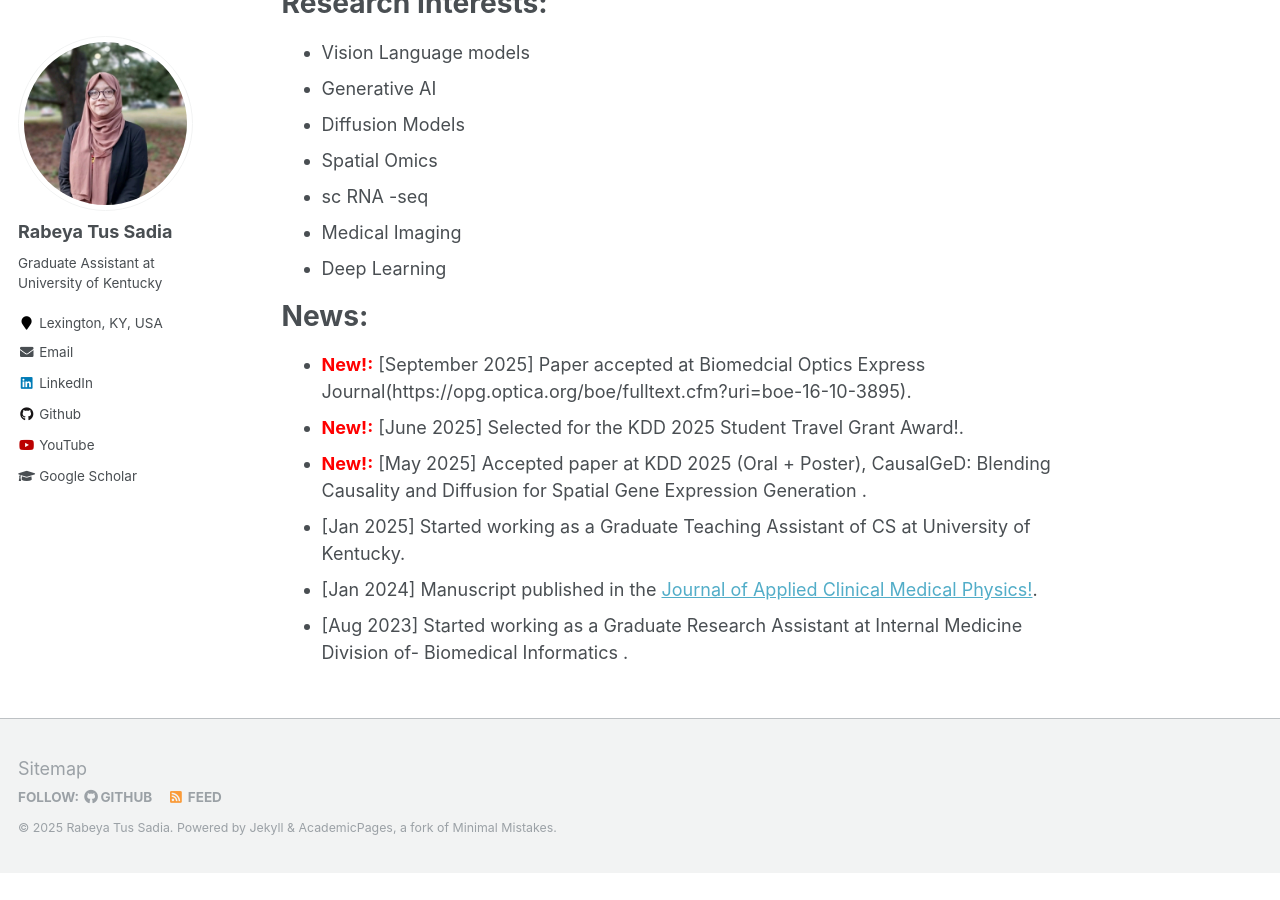
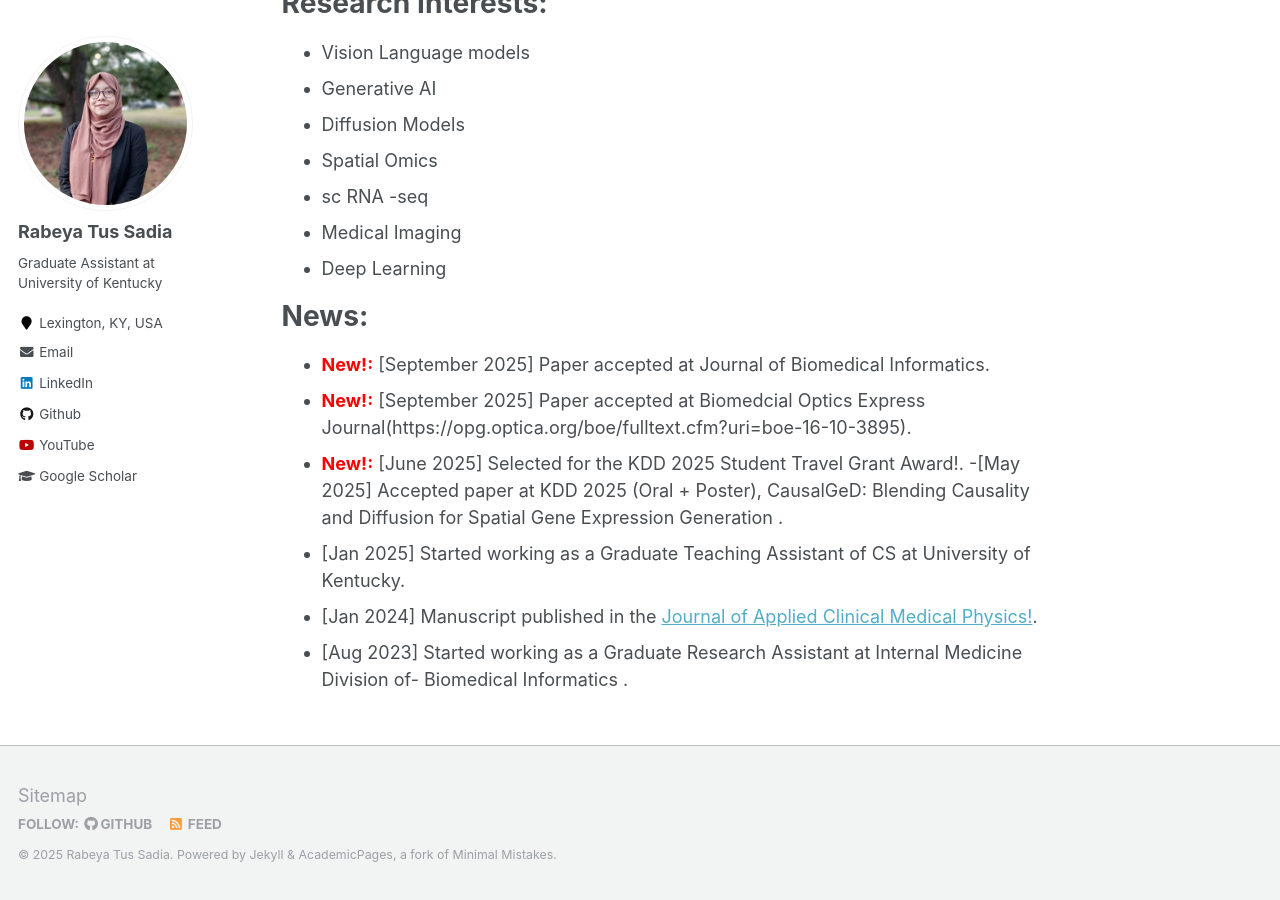
Before and after one commit to Rumi07/rumi07.github.io, a Jekyll site: the page built from _pages/about.md, in a window 1280 px wide and 900 px high, scrolled down 753 px. Built offline with Jekyll 4.4.1, drawn with Linux system fonts in a browser that asks for light colours; before the commit the page ends 1626 px from its top, so only the background shows below that.

Commit message:
updated about

```diff
--- a/_pages/about.md
+++ b/_pages/about.md
@@ -32,9 +32,10 @@ Research Interests:
 News:
 ======
 
+- **<span style="color:red">New!:</span>**  [September 2025] Paper accepted at Journal of Biomedical Informatics.
 - **<span style="color:red">New!:</span>**  [September 2025] Paper accepted at Biomedcial Optics Express Journal(https://opg.optica.org/boe/fulltext.cfm?uri=boe-16-10-3895).
 - **<span style="color:red">New!:</span>**  [June 2025] Selected for the KDD 2025 Student Travel Grant Award!.
-- **<span style="color:red">New!:</span>**  [May 2025] Accepted paper at KDD 2025 (Oral + Poster), CausalGeD: Blending Causality and Diffusion for Spatial Gene Expression Generation .
+-[May 2025] Accepted paper at KDD 2025 (Oral + Poster), CausalGeD: Blending Causality and Diffusion for Spatial Gene Expression Generation .
 - [Jan 2025] Started working as a Graduate Teaching Assistant of CS at University of Kentucky.
 - [Jan 2024] Manuscript published in the [Journal of Applied Clinical Medical Physics!](https://aapm.onlinelibrary.wiley.com/doi/full/10.1002/acm2.14270).
 - [Aug 2023] Started working as a Graduate Research Assistant at Internal Medicine Division of- Biomedical Informatics .
```
